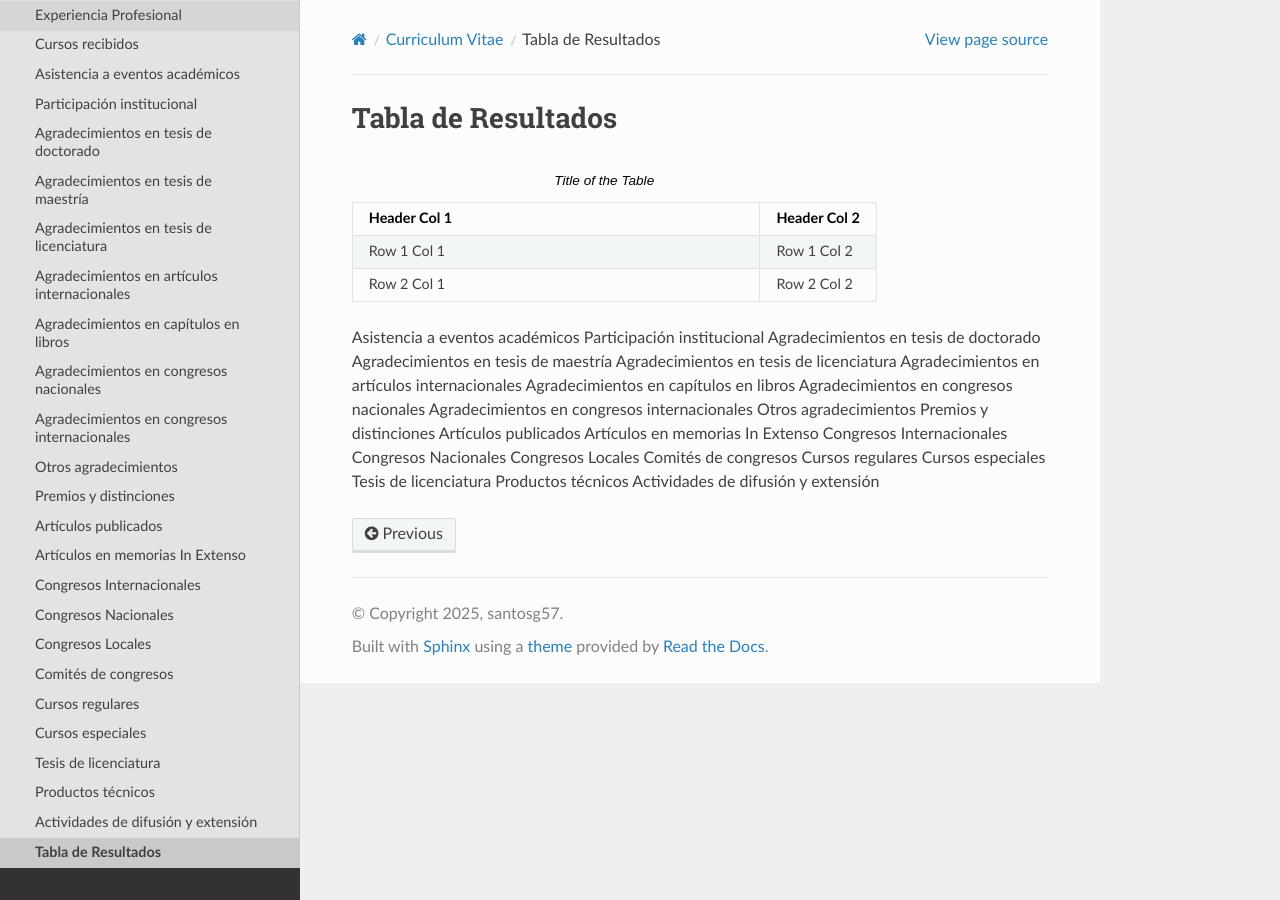
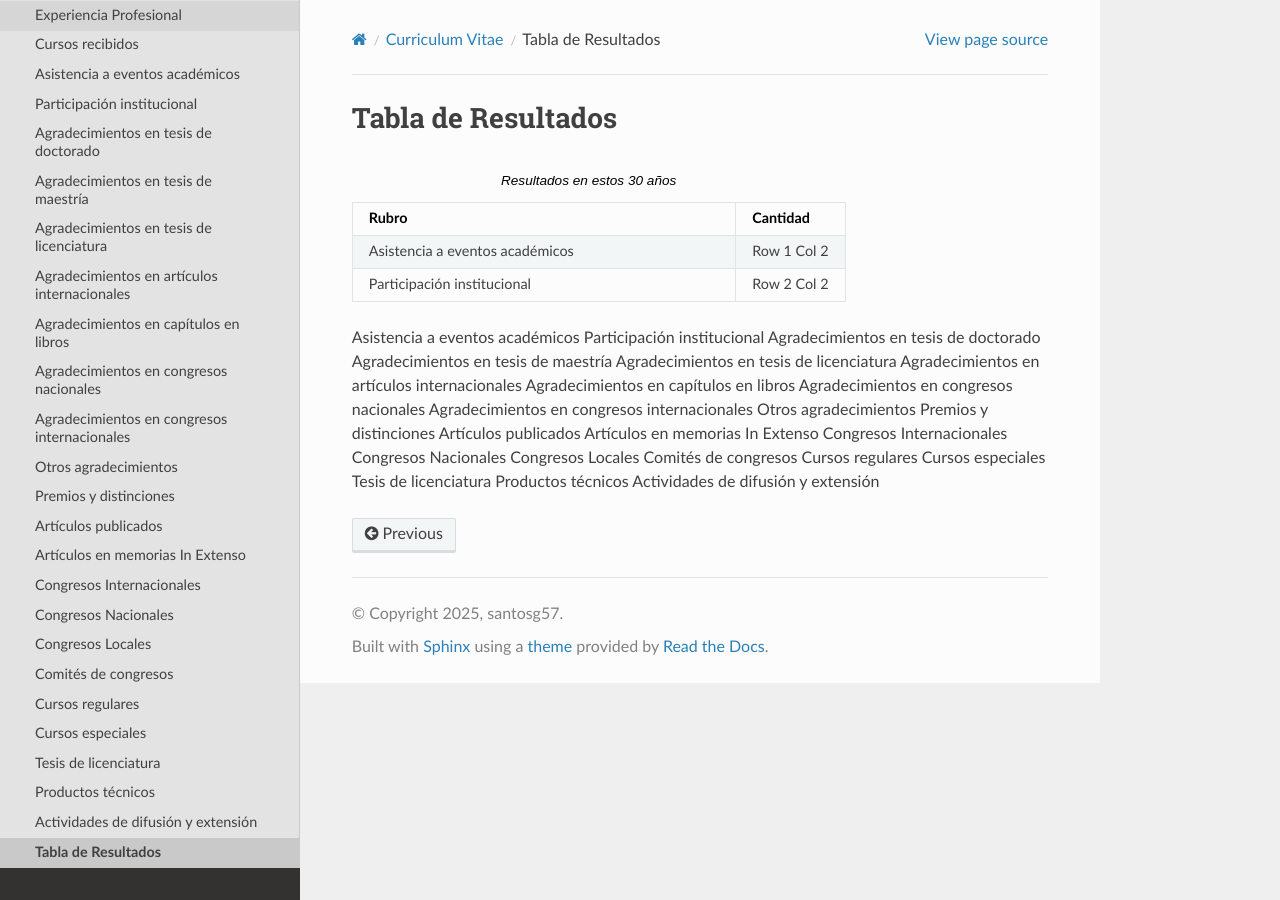
Before and after one commit to matecom57/santosg57-temarios, a Sphinx documentation site: the page built from docs/source/CV_2026/tabla_resultados.rst, in a window 1280 px wide. Built offline with Sphinx 7.4.7 and the Read the Docs theme 3.1.0, drawn with Linux system fonts in a browser that asks for light colours.

Commit message:
Test comité

```diff
--- a/docs/source/CV_2026/tabla_resultados.rst
+++ b/docs/source/CV_2026/tabla_resultados.rst
@@ -1,15 +1,15 @@
 Tabla de Resultados
 ===================
 
-.. list-table:: Title of the Table
+.. list-table:: Resultados en estos 30 años
    :header-rows: 1
    :widths: 70 20
 
-   * - Header Col 1
-     - Header Col 2
-   * - Row 1 Col 1
+   * - Rubro
+     - Cantidad
+   * - Asistencia a eventos académicos
      - Row 1 Col 2
-   * - Row 2 Col 1
+   * - Participación institucional
      - Row 2 Col 2
 
 Asistencia a eventos académicos
```
